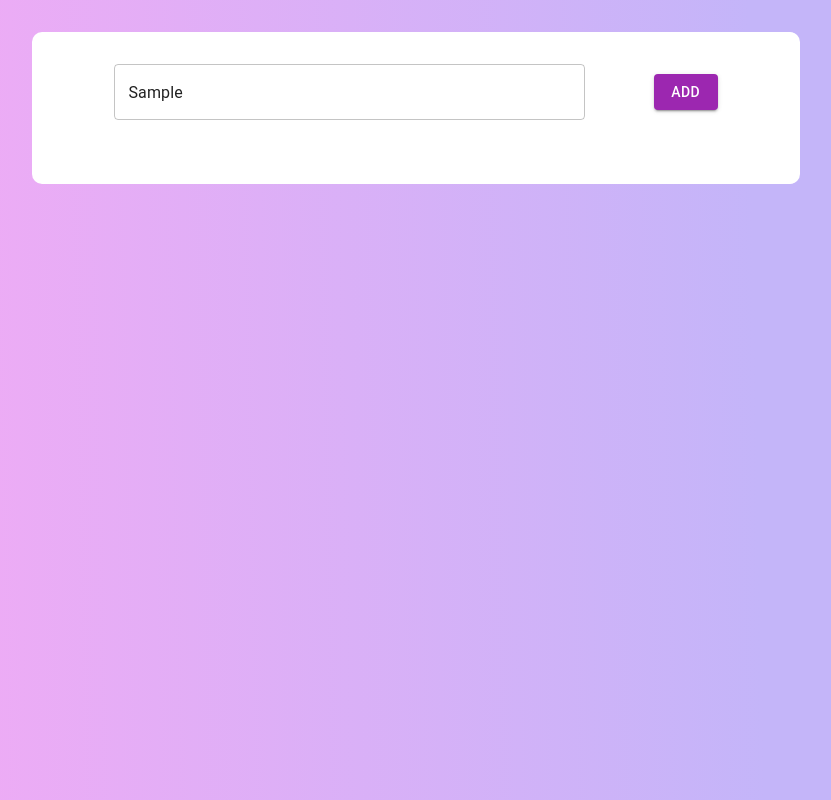
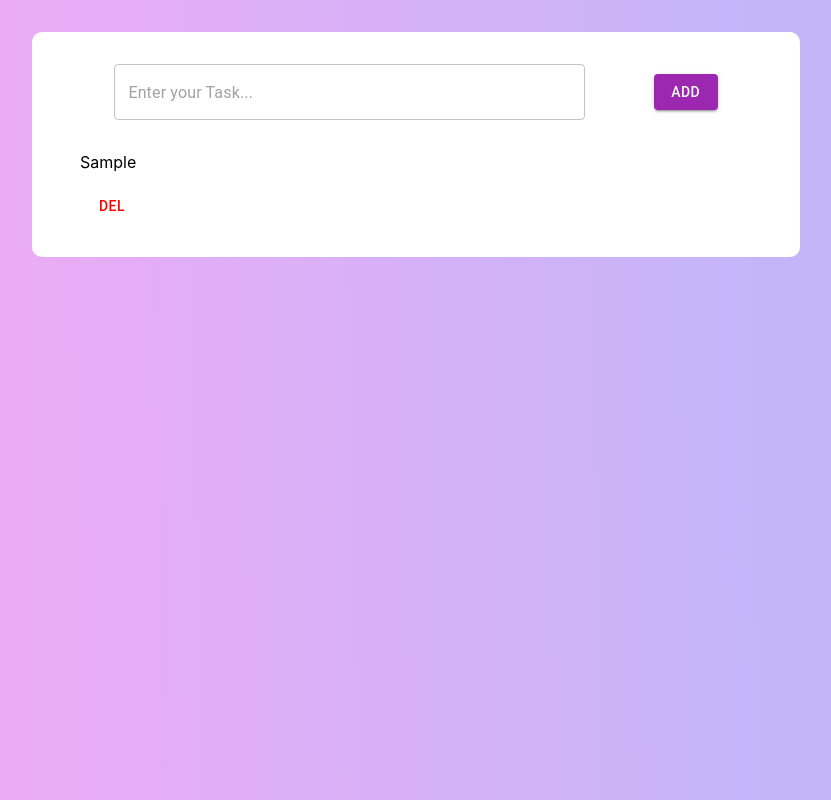
Before and after one commit to Farzaneh-Mohammadi/Todo_list_Nextjs, a Next.js app: page / in a window 1280 px wide. Both pictures are taken after typing "Sample" into the empty fields and a click on the button "ADD". Shown: the whole page, without its empty margins (224-1055 px from the left). Built offline with nearby package versions, Linux system fonts and the light colour scheme.

Commit message:
create ADD action

```diff
--- a/components/Todos.js
+++ b/components/Todos.js
@@ -1,4 +1,7 @@
 import React, { useState } from "react";
+import { useDispatch, useSelector } from "react-redux";
+import { addTodo } from "../redux/action";
+
 
 import Button from "@mui/material/Button";
 import {TextField } from "@mui/material";
@@ -8,6 +11,11 @@ import styles from "../styles/Todos.module.css";
 
 const Todos = (props) => {
     const [todo, setTodo] = useState("");
+
+
+  const dispatch = useDispatch();
+  const selector = useSelector((state) => state.todoReducer.list);
+
 
     return (
         <div className={styles.container}>
@@ -28,11 +36,34 @@ const Todos = (props) => {
 
           variant="contained"
           color="secondary"
+          onClick={() => dispatch(addTodo(todo), setTodo(""))}
+
         >
           Add
         </Button>
         </div>
 
+
+
+
+        {selector?.map((item) => {
+        return (
+          <div key={item.id} className={styles.taskRow}>
+            <p>{item.data} </p>
+            <div>
+
+              <Button
+                onClick={() => dispatch(removeTodo(item.id))}
+                style={{ color: "red" }}
+              >
+                {/* <DeleteIcon /> */}
+                del
+              </Button>
+
+            </div>
+          </div>
+        );
+      })}
 
         </div>
     )
--- a/package.json
+++ b/package.json
@@ -13,9 +13,13 @@
     "@emotion/styled": "^11.10.5",
     "@mui/icons-material": "^5.10.16",
     "@mui/material": "^5.10.17",
+    "@reduxjs/toolkit": "^1.9.1",
     "next": "13.0.6",
+    "next-redux-wrapper": "^8.0.0",
     "react": "18.2.0",
-    "react-dom": "18.2.0"
+    "react-dom": "18.2.0",
+    "react-redux": "^8.0.5",
+    "redux": "^4.2.0"
   },
   "devDependencies": {
     "eslint": "8.29.0",
--- a/pages/_app.js
+++ b/pages/_app.js
@@ -1,7 +1,14 @@
-import '../styles/globals.css'
+import { Provider } from "react-redux";
+import { store } from "../redux/store";
+
+import "../styles/globals.css";
 
 function MyApp({ Component, pageProps }) {
-  return <Component {...pageProps} />
+  return (
+    <Provider store={store}>
+        <Component {...pageProps} />
+   </Provider>
+  );
 }
 
-export default MyApp
+export default MyApp;
--- a/redux/action/index.js
+++ b/redux/action/index.js
@@ -0,0 +1,11 @@
+export const ADD_TODO = "ADD_TODO";
+
+export const addTodo = (data) => {
+    return {
+      type: ADD_TODO,
+      payload: {
+        data: data,
+        id: new Date().getTime().toString(),
+      },
+    };
+  };
--- a/redux/reducer/rootReducer.js
+++ b/redux/reducer/rootReducer.js
@@ -0,0 +1,4 @@
+const { combineReducers } = require("redux");
+const { todoReducer } = require("./todoReducer");
+
+export const rootReducer = combineReducers({ todoReducer });
--- a/redux/reducer/todoReducer.js
+++ b/redux/reducer/todoReducer.js
@@ -0,0 +1,19 @@
+import { ADD_TODO } from "../action";
+
+const initialState = {
+  list: [],
+};
+
+export const todoReducer = (state = initialState, action) => {
+    switch (action.type) {
+      case ADD_TODO:
+        const { data, id } = action.payload;
+        return {
+          ...state,
+          list: [...state.list, { data, id }],
+        };
+
+        default:
+            return state;
+        }
+      };
--- a/redux/store.js
+++ b/redux/store.js
@@ -0,0 +1,4 @@
+import { configureStore } from "@reduxjs/toolkit";
+import { rootReducer } from "./reducer/rootReducer";
+
+export const store = configureStore({ reducer: rootReducer });
```
Also changed, not shown: 1 other file (tests, documents, lock files or other folders).
